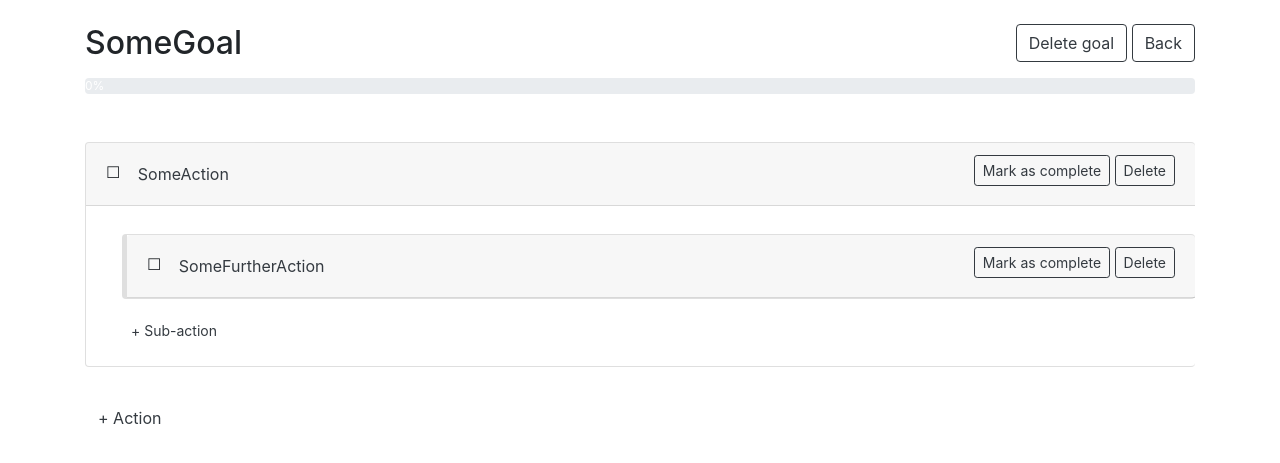
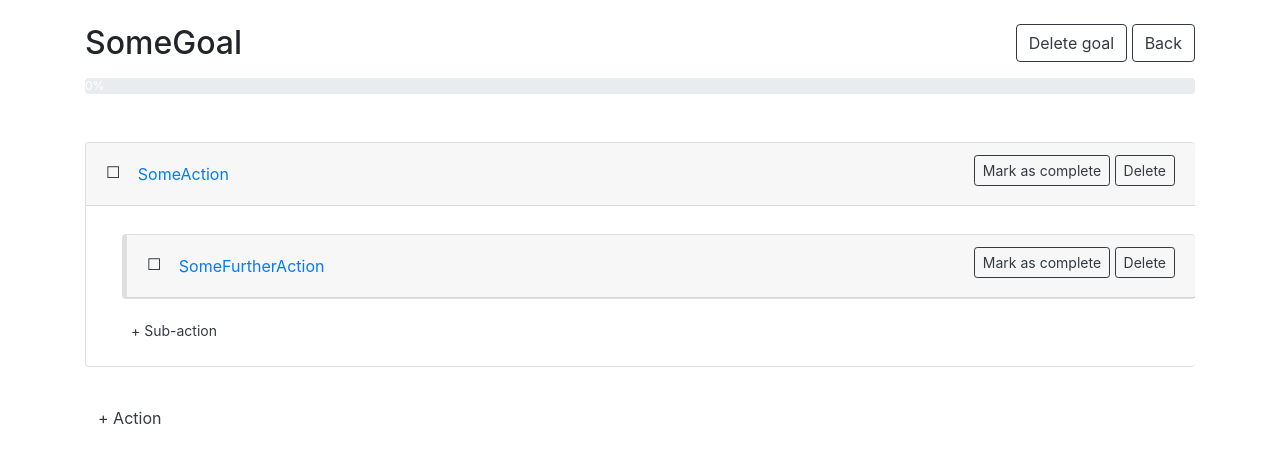
Before and after one commit to julesnuggy/goal-setting-task, a Flask app: page /goal/1 in a window 1280 px wide. Shown: the part 56-519 px from the top of the page. Run offline with Flask 3, Linux system fonts and the light colour scheme; a user stored in the database is signed in; some libraries are stand-ins or nearby versions.

Commit message:
Update collapse button class in view_goal.html

```diff
--- a/app/templates/view_goal.html
+++ b/app/templates/view_goal.html
@@ -159,7 +159,7 @@
         </span>
 
             {# action text #}
-            <button class="btn btn-link text-dark" data-toggle="collapse" data-target="#actions_{{ action.id }}">
+            <button class="btn btn-link" data-toggle="collapse" data-target="#actions_{{ action.id }}">
                 {{ action.text }}
             </button>
 
```
